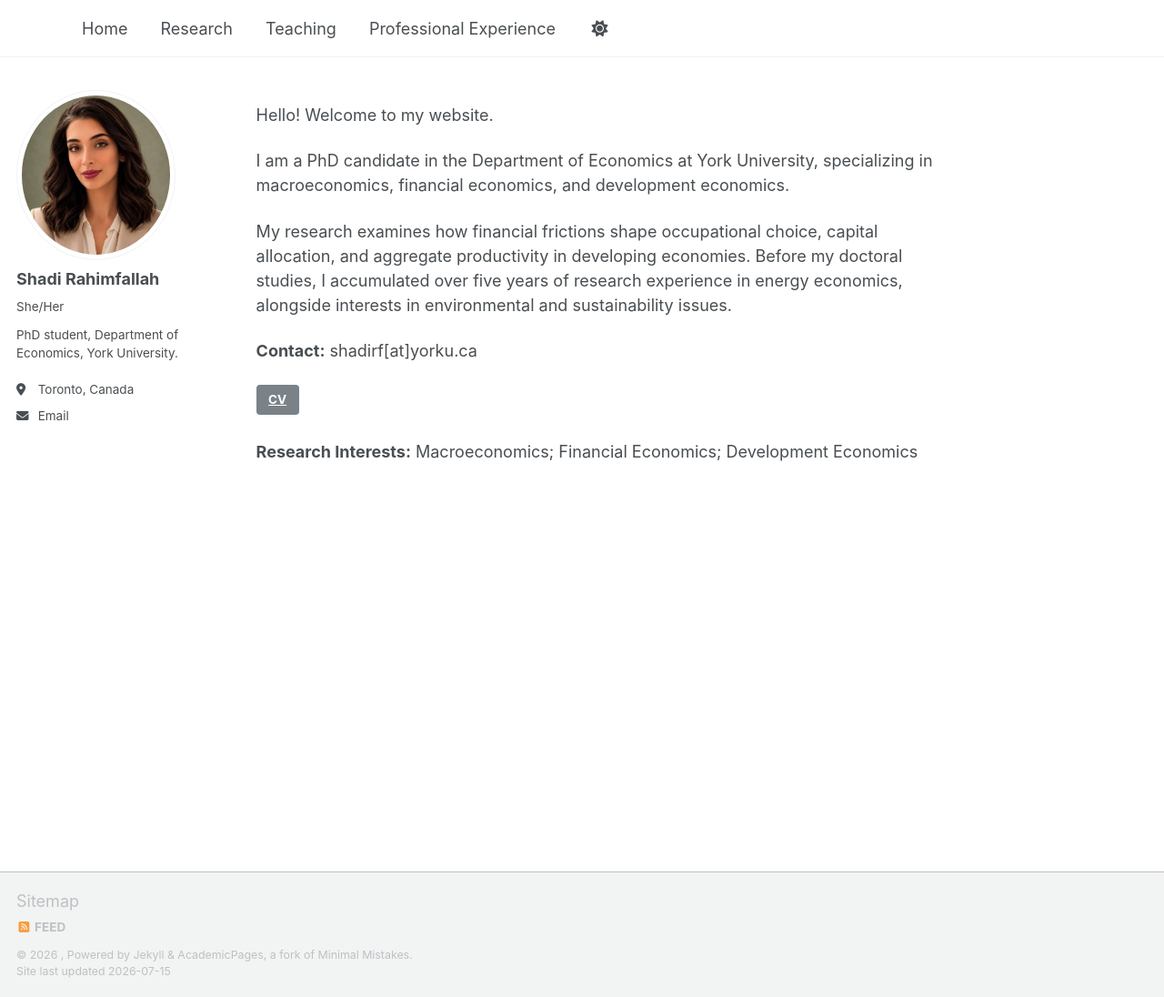
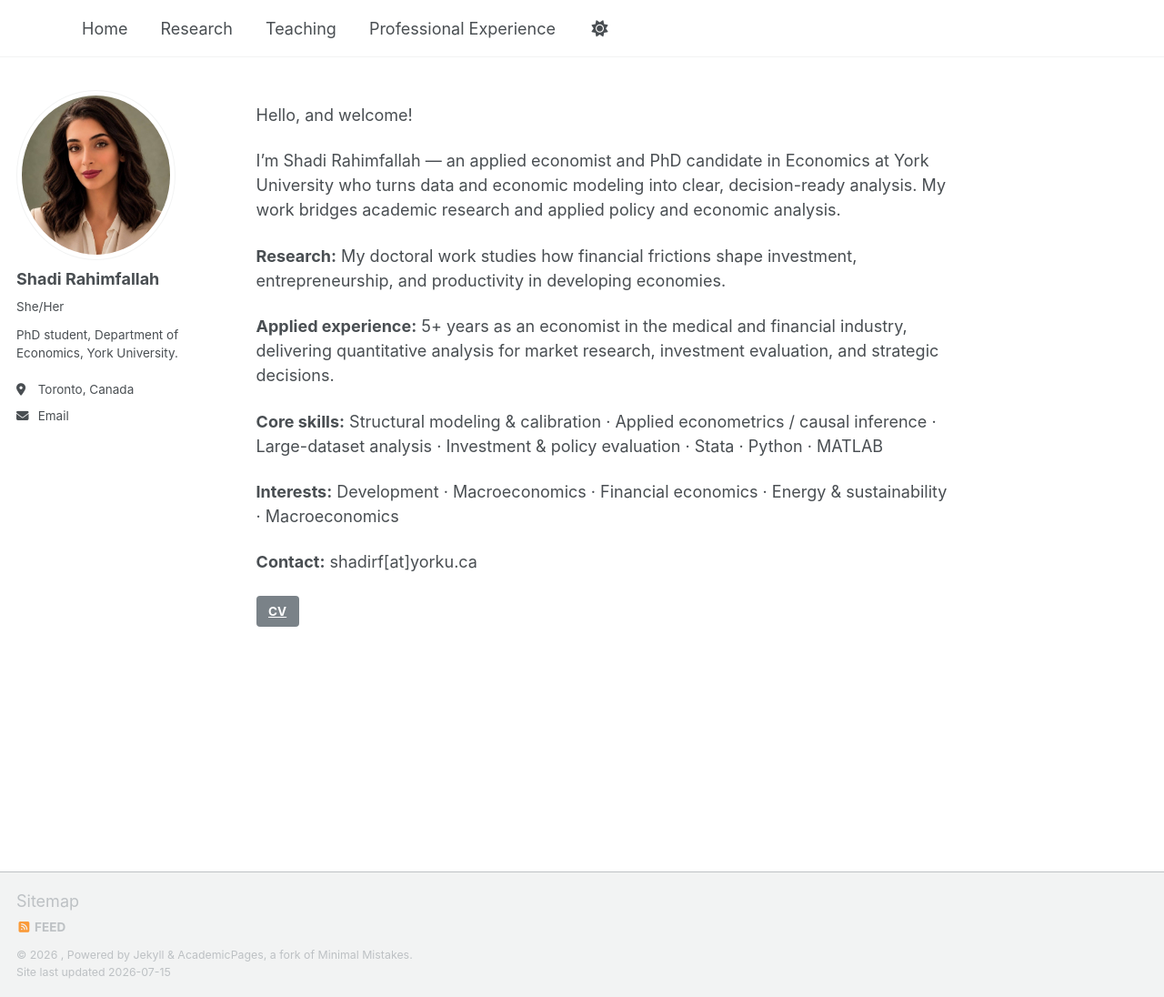
Before and after one commit to ShadiRahimfallah/ShadiRahimfallah.github.io, a Jekyll site: the page built from index.md, in a window 1280 px wide and 1096 px high. Shown: the whole window at 91% size. Built offline with Jekyll 4.4.1, drawn with Linux system fonts in a browser that asks for light colours; a script that is not in the unit is left out.

Commit message:
Revise website content and enhance personal profile
Updated personal introduction and research details.

```diff
--- a/index.md
+++ b/index.md
@@ -4,16 +4,18 @@ title: ""
 author_profile: true
 permalink: /
 ---
-Hello! Welcome to my website.
+Hello, and welcome!
 
-I am a PhD candidate in the Department of Economics at York University, specializing in macroeconomics, financial economics, and development economics.
+I'm Shadi Rahimfallah — an applied economist and PhD candidate in Economics at York University who turns data and economic modeling into clear, decision-ready analysis. My work bridges academic research and applied policy and economic analysis.
 
-My research examines how financial frictions shape occupational choice, capital allocation, and aggregate productivity in developing economies.
-Before my doctoral studies, I accumulated over five years of research experience in energy economics, alongside interests in environmental and sustainability issues.
+**Research:** My doctoral work studies how financial frictions shape investment, entrepreneurship, and productivity in developing economies.
+
+**Applied experience:** 5+ years as an economist in the medical and financial industry, delivering quantitative analysis for market research, investment evaluation, and strategic decisions.
+
+**Core skills:** Structural modeling & calibration · Applied econometrics / causal inference · Large-dataset analysis · Investment & policy evaluation · Stata · Python · MATLAB
+
+**Interests:** Development · Macroeconomics · Financial economics · Energy & sustainability · Macroeconomics
 
 **Contact:** shadirf[at]yorku.ca
 
 <a href="/files/Shadi(CV).pdf" target="_blank" class="btn btn--primary">CV</a>
-
-
-**Research Interests:** Macroeconomics; Financial Economics; Development Economics
```
